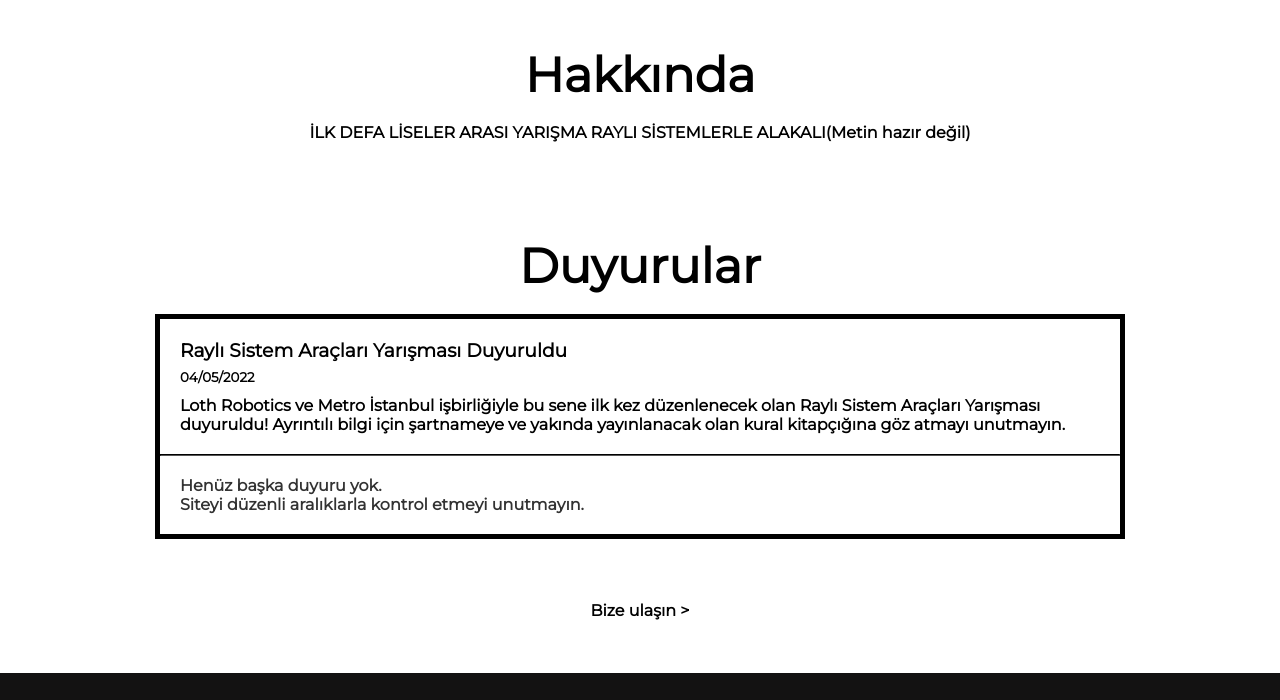
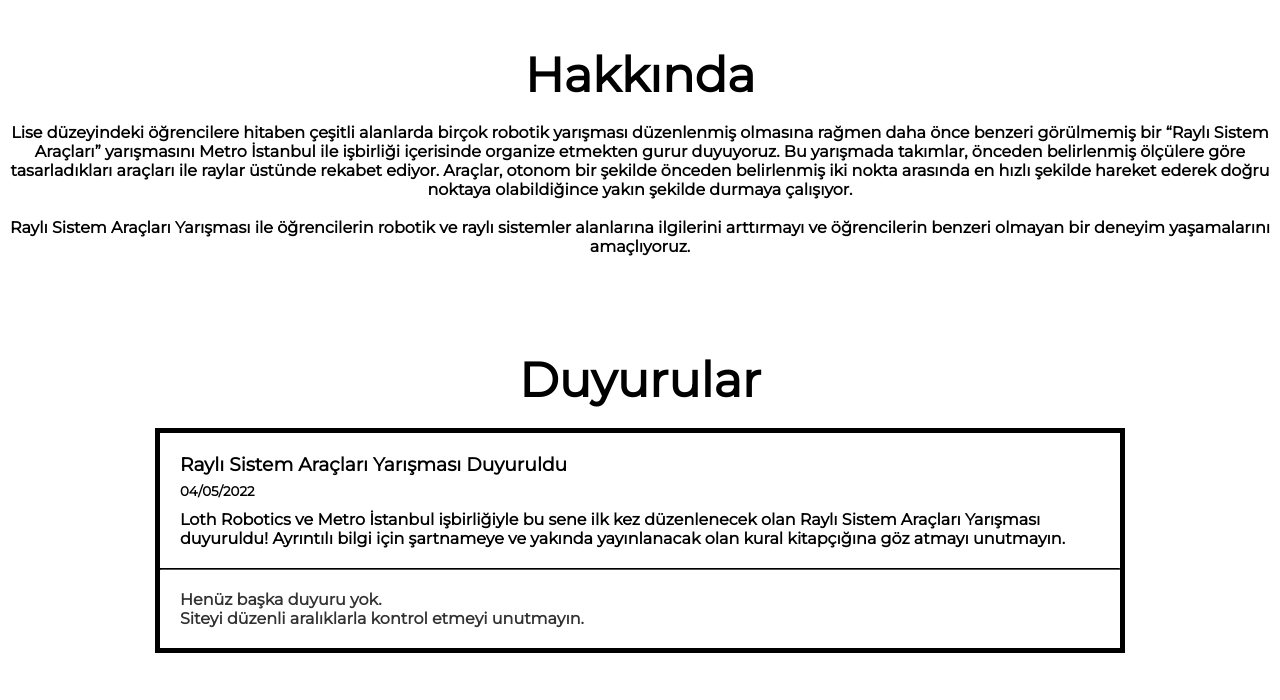
Before and after one commit to LothRobotics/raylisistem-development, a plain HTML site: page index.html in a window 1280 px wide. Shown: the part 1400-2100 px from the top of the page. Drawn offline with Linux system fonts and the light colour scheme.

Commit message:
'commit'

```diff
--- a/index.html
+++ b/index.html
@@ -51,7 +51,10 @@
                 <div id="about">
                     <h2 class="subTitle">Hakkında</h2>
                     <article>
-                        İLK DEFA LİSELER ARASI YARIŞMA RAYLI SİSTEMLERLE ALAKALI(Metin hazır değil)
+                        Lise düzeyindeki öğrencilere hitaben çeşitli alanlarda birçok robotik yarışması düzenlenmiş olmasına rağmen daha önce benzeri görülmemiş bir “Raylı Sistem Araçları” yarışmasını Metro İstanbul ile işbirliği içerisinde organize etmekten gurur duyuyoruz.
+Bu yarışmada takımlar, önceden belirlenmiş ölçülere göre tasarladıkları araçları ile raylar üstünde rekabet ediyor. Araçlar, otonom bir şekilde önceden belirlenmiş iki nokta arasında en hızlı şekilde hareket ederek doğru noktaya olabildiğince yakın şekilde durmaya çalışıyor.<br><br>
+
+Raylı Sistem Araçları Yarışması ile öğrencilerin robotik ve raylı sistemler alanlarına ilgilerini arttırmayı ve öğrencilerin benzeri olmayan bir deneyim yaşamalarını amaçlıyoruz.
                     </article>
                 </div>
 
```
